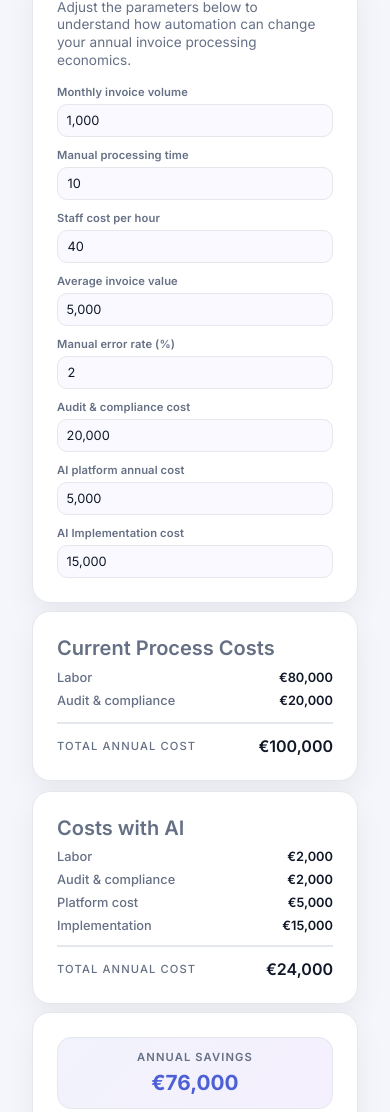
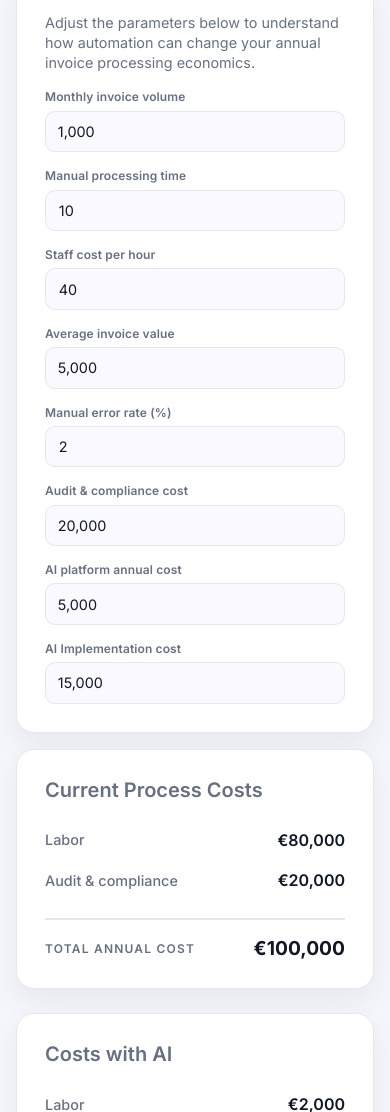
Before and after one commit to fdemirciler/ai-roi-calculator, a plain HTML site: page index.html in a window 390 px wide. Shown: the part 118-1230 px from the top of the page. Drawn offline with Linux system fonts and the light colour scheme.

Commit message:
feat: Refine overall layout, spacing, and typography for improved visual balance and responsiveness

```diff
--- a/styles.css
+++ b/styles.css
@@ -16,6 +16,11 @@
   box-sizing: border-box;
 }
 
+html,
+body {
+  height: 100%;
+}
+
 body {
   margin: 0;
   font-family: 'Inter', 'Segoe UI', sans-serif;
@@ -27,39 +32,45 @@ body {
 
 main.page {
   max-width: 1000px;
+  width: 100%;
   margin: 0 auto;
-  padding: 0.5rem 2rem;
+  /* Use viewport units for vertical padding to add breathing room */
+  padding: 3vh 2rem;
+  /* Force the container to fill the screen height */
+  min-height: 100vh;
   display: flex;
   flex-direction: column;
-  gap: 0.5rem;
+  /* Distribute sections vertically: Header top, Footer bottom, Content fills middle */
+  justify-content: space-between;
+  gap: 1.5rem;
 }
 
 h1 {
-  margin: 0 0 0.35rem;
+  margin: 0;
   text-align: center;
   color: var(--primary);
-  font-size: 1.8rem;
+  font-size: 2rem;
   font-weight: 700;
 }
 
 h2 {
-  margin: 0 0 0.6rem;
+  margin: 0 0 1rem;
   font-size: 1.25rem;
   font-weight: 600;
   color: var(--muted);
 }
 
 .muted {
-  margin: 0 0 0.6rem;
+  margin: 0 0 1rem;
   color: var(--muted);
-  font-size: 0.85rem;
-  line-height: 1.3;
+  font-size: 0.9rem;
+  line-height: 1.4;
 }
 
 .card {
   background: var(--surface);
   border-radius: 18px;
-  padding: 1.5rem;
+  padding: 1.75rem;
   border: 1px solid var(--border);
   box-shadow: var(--shadow-card);
 }
@@ -72,17 +83,17 @@ h2 {
 .parameter-grid {
   display: grid;
   grid-template-columns: repeat(4, 1fr);
-  gap: 0.7rem;
+  gap: 1rem;
 }
 
 .field {
   display: flex;
   flex-direction: column;
-  gap: 0.3rem;
+  gap: 0.4rem;
 }
 
 .field label {
-  font-size: 0.7rem;
+  font-size: 0.75rem;
   font-weight: 600;
   color: var(--muted);
   letter-spacing: 0.01em;
@@ -92,8 +103,8 @@ h2 {
   width: 100%;
   border: 1px solid var(--border);
   border-radius: 10px;
-  padding: 0.5rem 0.6rem;
-  font-size: 0.8rem;
+  padding: 0.7rem 0.8rem;
+  font-size: 0.9rem;
   font-family: inherit;
   background: var(--input-bg);
   color: var(--text);
@@ -125,9 +136,9 @@ h2 {
   pointer-events: none;
   display: flex;
   align-items: center;
-  padding: 0 0.6rem;
+  padding: 0 0.8rem;
   padding-right: 2.5rem;
-  font-size: 0.8rem;
+  font-size: 0.9rem;
   font-family: inherit;
   color: var(--text);
 }
@@ -147,13 +158,18 @@ h2 {
 .cards-columns {
   display: grid;
   grid-template-columns: 1fr 1fr;
-  gap: 0.6rem;
+  gap: 1.5rem;
+  /* CRITICAL: Allows this section to grow and fill empty vertical space */
+  flex: 1;
 }
 
 .cost-card {
   display: flex;
   flex-direction: column;
-  min-height: 170px;
+  height: 100%;
+  /* Stretches the card to fill its container */
+  justify-content: space-between;
+  /* Pushes the Total row to the bottom */
 }
 
 .cost-breakdown {
@@ -162,17 +178,21 @@ h2 {
   padding: 0;
   display: flex;
   flex-direction: column;
-  gap: 0.5rem;
+  gap: 0.8rem;
   flex: 1;
+  /* Allows the list to expand */
+  justify-content: center;
+  /* Centers list items vertically if there is extra space */
 }
 
 .cost-breakdown li {
   display: flex;
   justify-content: space-between;
   align-items: center;
-  font-size: 0.8rem;
+  font-size: 0.9rem;
   font-weight: 500;
   color: var(--text);
+  padding: 0.25rem 0;
 }
 
 .cost-breakdown li span:first-child {
@@ -182,28 +202,29 @@ h2 {
 .cost-breakdown li span:last-child {
   color: var(--text);
   font-weight: 600;
+  font-size: 1rem;
 }
 
 .total-row {
   display: flex;
   justify-content: space-between;
   align-items: center;
-  margin-top: 0.75rem;
-  padding-top: 0.75rem;
+  margin-top: 1rem;
+  padding-top: 1rem;
   border-top: 2px solid var(--border);
 }
 
 .total-label {
-  font-size: 0.70rem;
+  font-size: 0.75rem;
   text-transform: uppercase;
   letter-spacing: 0.1em;
   color: var(--muted);
-  font-weight: 500;
+  font-weight: 600;
 }
 
 .total-value {
-  font-size: 1.0rem;
-  font-weight: 600;
+  font-size: 1.2rem;
+  font-weight: 700;
   color: var(--text);
 }
 
@@ -215,11 +236,11 @@ h2 {
 .results-row {
   display: grid;
   grid-template-columns: repeat(3, 1fr);
-  gap: 0.6rem;
+  gap: 1.5rem;
 }
 
 .result-item {
-  padding: 0.75rem;
+  padding: 1.5rem;
   border-radius: 14px;
   background: linear-gradient(135deg, rgba(76, 95, 213, 0.08), rgba(124, 58, 237, 0.08));
   border: 1px solid var(--border);
@@ -227,16 +248,16 @@ h2 {
 }
 
 .result-item .label {
-  font-size: 0.7rem;
+  font-size: 0.75rem;
   text-transform: uppercase;
   letter-spacing: 0.1em;
   color: var(--muted);
   font-weight: 600;
-  margin: 0 0 0.4rem;
+  margin: 0 0 0.5rem;
 }
 
 .result-item .value {
-  font-size: 1.3rem;
+  font-size: 1.75rem;
   font-weight: 700;
   color: var(--primary);
   margin: 0;
@@ -251,15 +272,28 @@ h2 {
 }
 
 @media (max-width: 768px) {
+  main.page {
+    /* On mobile, disable full-screen fit to allow natural scrolling */
+    min-height: auto;
+    height: auto;
+    display: block;
+    padding: 1.5rem 1rem;
+  }
+
   .parameter-grid {
     grid-template-columns: 1fr;
   }
 
   .cards-columns {
     grid-template-columns: 1fr;
+    flex: none;
   }
 
   .results-row {
     grid-template-columns: 1fr;
   }
+
+  .card {
+    margin-bottom: 1rem;
+  }
 }
```
